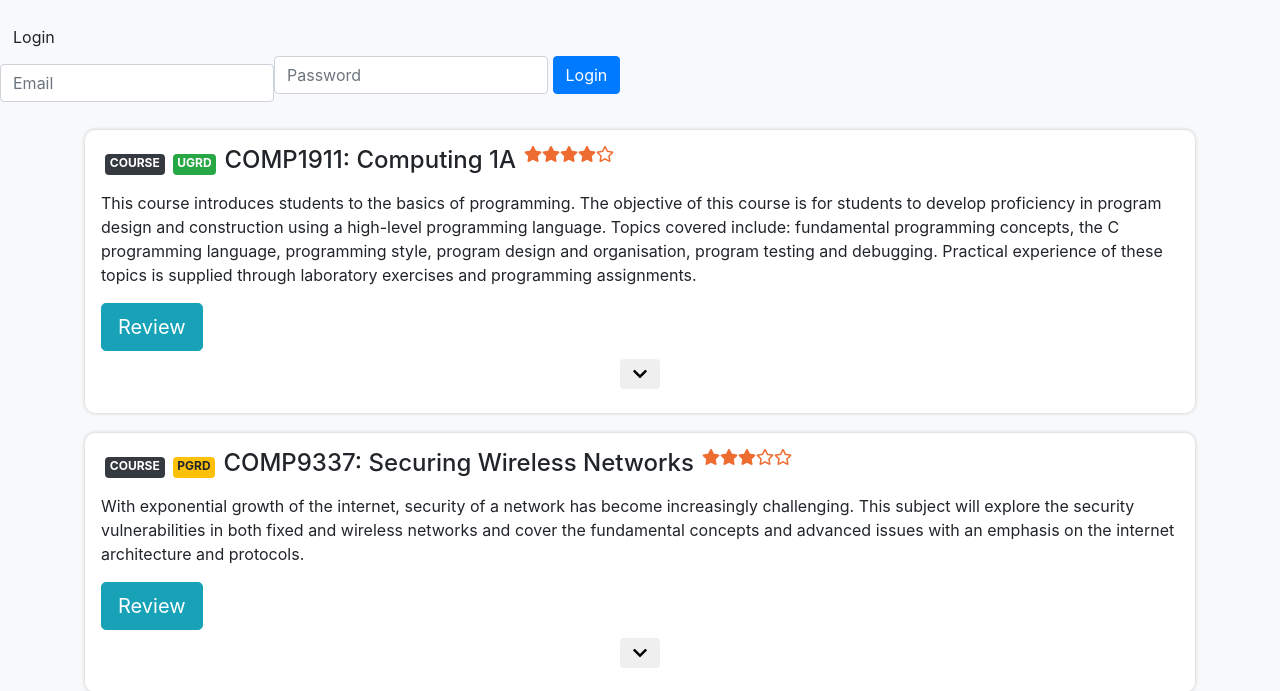
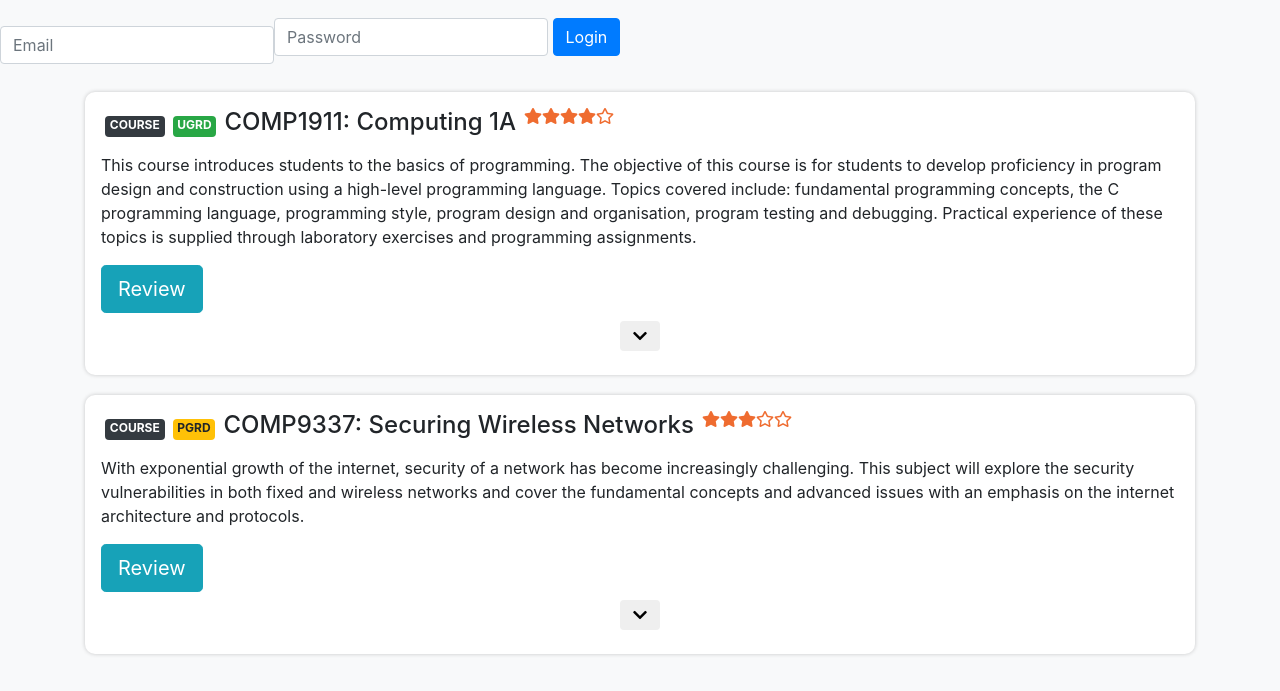
Before and after one commit to hectopascal/comp4920, a PHP site: page / in a window 1280 px wide. Shown: the part 62-753 px from the top of the page. Run offline with PHP 8.4, Linux system fonts and the light colour scheme; some libraries are stand-ins or nearby versions.

Commit message:
frontend

```diff
--- a/www/index.php
+++ b/www/index.php
@@ -38,7 +38,7 @@
 </div>
 
 		</nav>
-		<button data-placement="bottom" data-toggle="popover" data-title="" data-container="body" type="button" class="btn btn-light my-2 my-sm-0 mr-2" data-html="true" href="#" id="login">Login</button>
+<!--		<button data-placement="bottom" data-toggle="popover" data-title="" data-container="body" type="button" class="btn btn-light my-2 my-sm-0 mr-2" data-html="true" href="#" id="login">Login</button> -->
   	<div id="popover-content" class="hide">
     <form class="form-inline" role="form">
       <div class="form-group">
```
